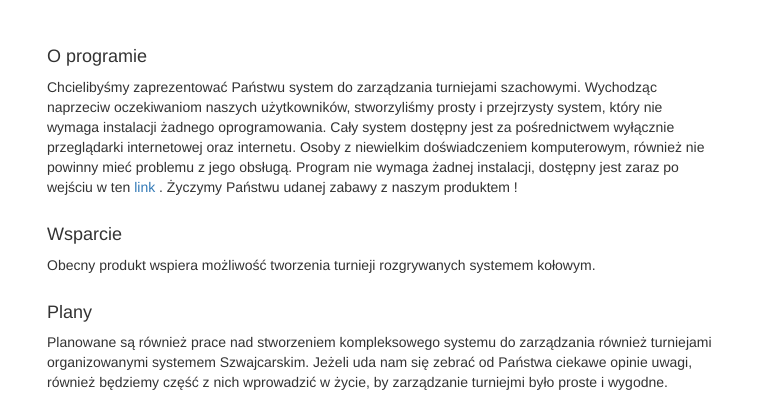
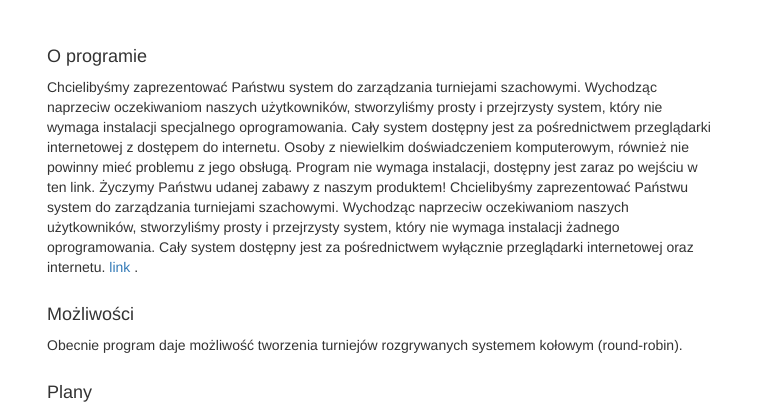
Before and after one commit to s4253/turnieje-szachowe, a website: page app/about.html in a window 1280 px wide. Shown: the part 365-774 px from the top of the page, without its empty margins (258-1021 px from the left). Drawn offline with nearby package versions, Linux system fonts and the light colour scheme; files that its build step writes are made by us from their sources.

Commit message:
Change texts

```diff
--- a/app/about.html
+++ b/app/about.html
@@ -43,26 +43,30 @@
       <h4>O programie</h4>
 
       <p>
+        Chcielibyśmy zaprezentować Państwu system do zarządzania turniejami szachowymi. Wychodząc naprzeciw oczekiwaniom naszych użytkowników, stworzyliśmy prosty i przejrzysty
+        system, który nie wymaga instalacji specjalnego oprogramowania. Cały system dostępny jest za pośrednictwem przeglądarki internetowej z dostępem do internetu. Osoby z
+        niewielkim doświadczeniem komputerowym, również nie powinny mieć problemu z jego obsługą. Program nie wymaga instalacji, dostępny jest zaraz po wejściu w ten link. Życzymy
+        Państwu udanej zabawy z naszym produktem!
+
         Chcielibyśmy zaprezentować Państwu system do zarządzania turniejami szachowymi.
         Wychodząc naprzeciw oczekiwaniom naszych użytkowników, stworzyliśmy prosty i przejrzysty system, który nie wymaga instalacji żadnego oprogramowania.
         Cały system dostępny jest za pośrednictwem wyłącznie przeglądarki internetowej oraz internetu.
 
-        Osoby z niewielkim doświadczeniem komputerowym, również nie powinny mieć problemu z jego obsługą.
-        Program nie wymaga żadnej instalacji, dostępny jest zaraz po wejściu w ten
         <a href="http://magik.cloudapp.net/chessTournament/src/main/webapp/index.html#/home" target="_blank">link</a> .
 
-        Życzymy Państwu udanej zabawy z naszym produktem !
       </p>
 
-      <h4>Wsparcie</h4>
+      <h4>Możliwości</h4>
 
-      <p>Obecny produkt wspiera możliwość tworzenia turnieji rozgrywanych systemem kołowym.</p>
+      <p>
+        Obecnie program daje możliwość tworzenia turniejów rozgrywanych systemem kołowym (round-robin).
+      </p>
 
       <h4>Plany</h4>
 
       <p>
-        Planowane są również prace nad stworzeniem kompleksowego systemu do zarządzania również turniejami organizowanymi systemem Szwajcarskim.
-        Jeżeli uda nam się zebrać od Państwa ciekawe opinie uwagi, również będziemy część z nich wprowadzić w życie, by zarządzanie turniejmi było proste i wygodne.
+        Planowane są również prace nad stworzeniem kompleksowego systemu do zarządzania również turniejami prowadzonymi systemem szwajcarskim. Jeżeli uda nam się zebrać od Państwa
+        ciekawe opinie i uwagi, będziemy część z nich wprowadzać w życie, by zarządzanie turniejmi było proste i wygodne.
       </p>
 
     </div>
```
Also changed, not shown: app/index.html (+5 -5 lines).
